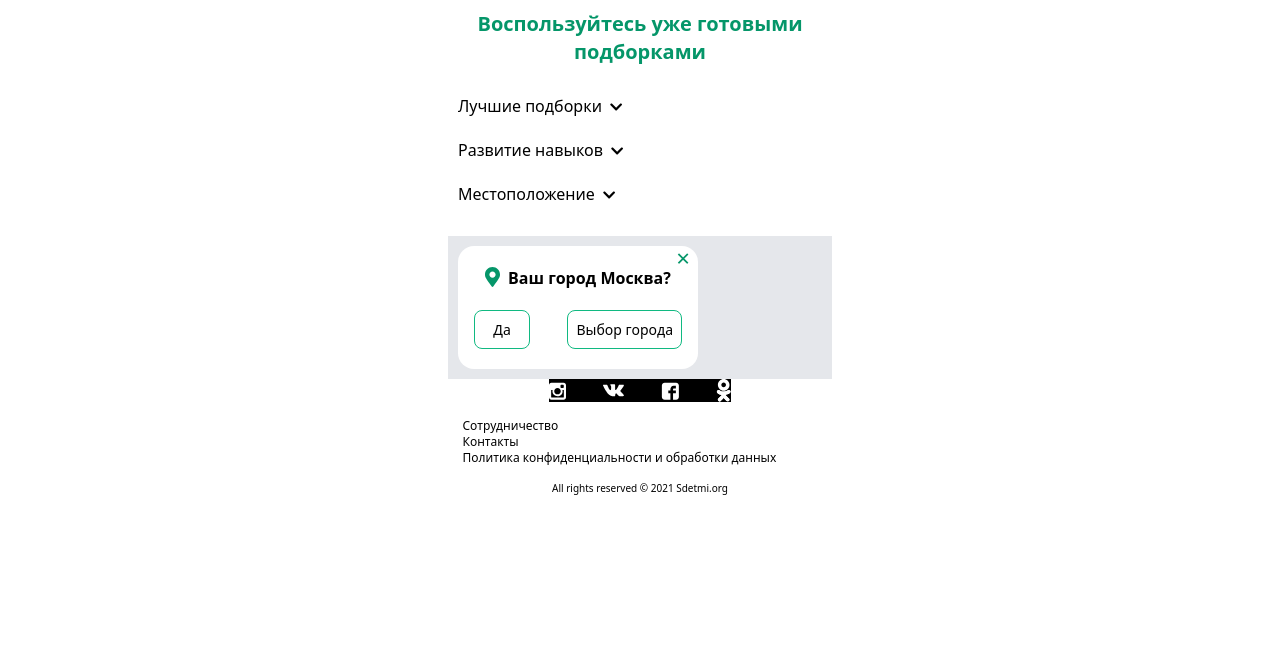
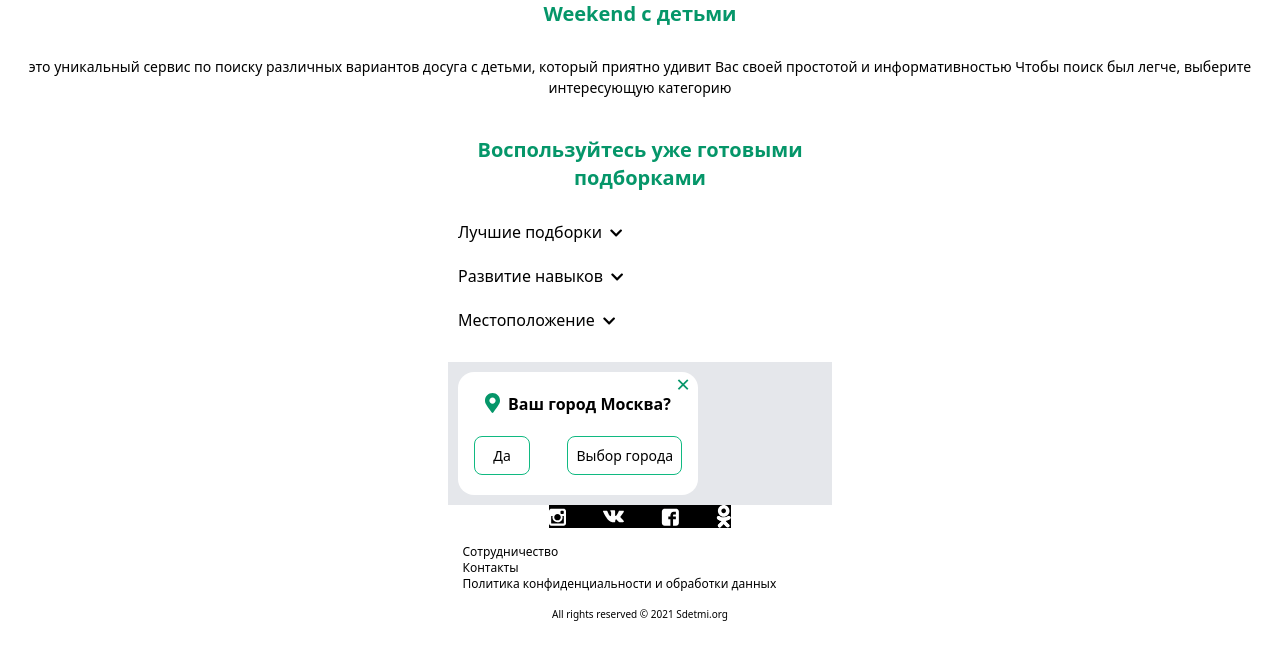
Before and after one commit to ToxicEKB/Weekend, a React (Create React App) app: page / in a window 1280 px wide. Shown: the top 660 px of the page. Built offline with nearby package versions, Linux system fonts and the light colour scheme.

Commit message:
Add AboutUs component

```diff
--- a/src/App.js
+++ b/src/App.js
@@ -2,11 +2,12 @@ import "./tailwind.output.css";
 import Tags from './components/Tags/Tags';
 import PopUp from './components/PopUp';
 import Footer from './components/footer/Footer.js';
-
+import About from "./components/About";
 
 function App() {
   return (
     <div className="App">
+      <About />
       <Tags />
       <PopUp />
       <Footer />
--- /dev/null
+++ b/src/components/About/About.js
@@ -0,0 +1,15 @@
+import React from "react";
+
+const About = () => {
+  return (
+    <div className="w-96 md:w-full xl:w-full mx-auto flex flex-col text-center mb-7">
+      <h1 className="text-green-600 w-full text-xl font-bold px-5 mb-7">Weekend c детьми</h1>
+      <span className="w-full px-5">
+        это уникальный сервис по поиску различных вариантов досуга с детьми, который приятно удивит
+        Вас своей простотой и информативностью Чтобы поиск был легче, выберите интересующую категорию
+      </span>
+    </div>
+  );
+};
+
+export default About;
--- /dev/null
+++ b/src/components/About/index.js
@@ -0,0 +1 @@
+export { default } from "./About"
--- a/src/index.css
+++ b/src/index.css
@@ -8,7 +8,7 @@
 
 body {
   margin: 0;
-  font-family: -apple-system, BlinkMacSystemFont, 'Raleway', 'Segoe UI', 'Roboto', 'Oxygen',
+  font-family: -apple-system, BlinkMacSystemFont, 'Roboto', 'Raleway', 'Segoe UI', 'Oxygen',
     'Ubuntu', 'Cantarell', 'Fira Sans', 'Droid Sans', 'Helvetica Neue',
     sans-serif;
   -webkit-font-smoothing: antialiased;
```
